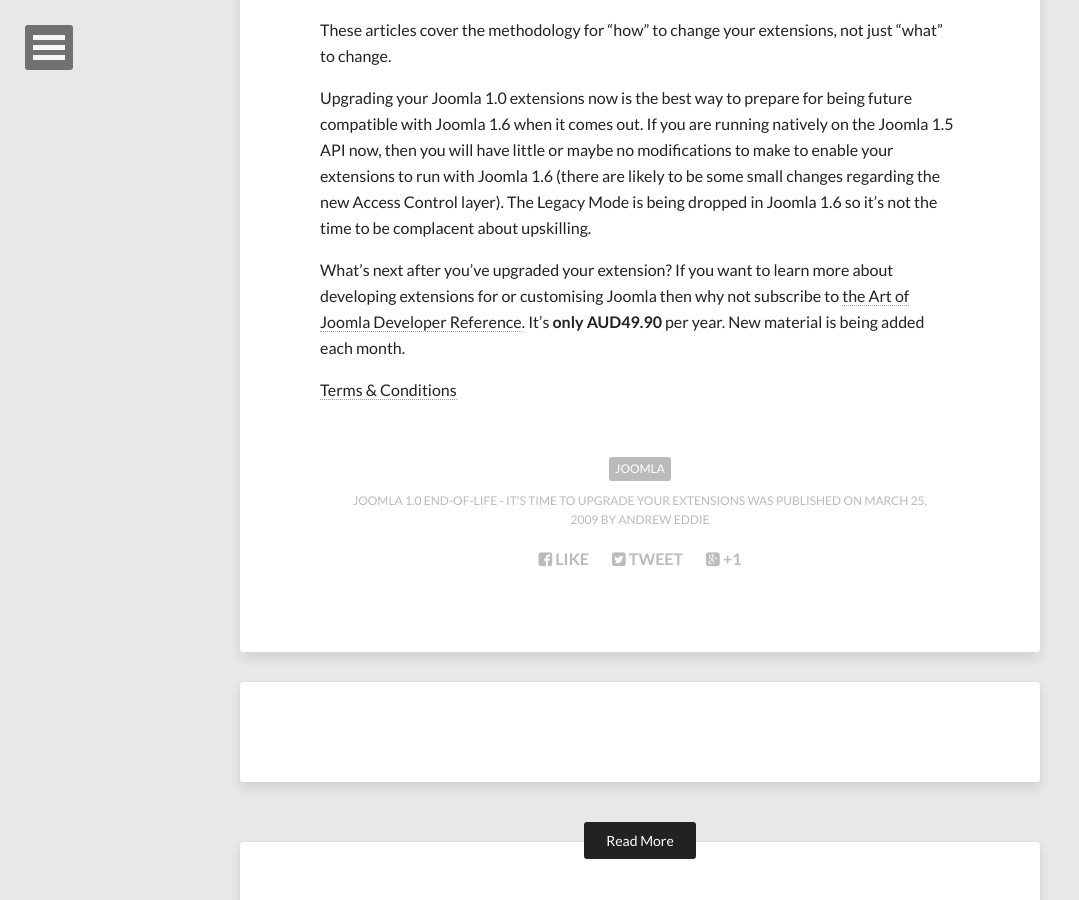
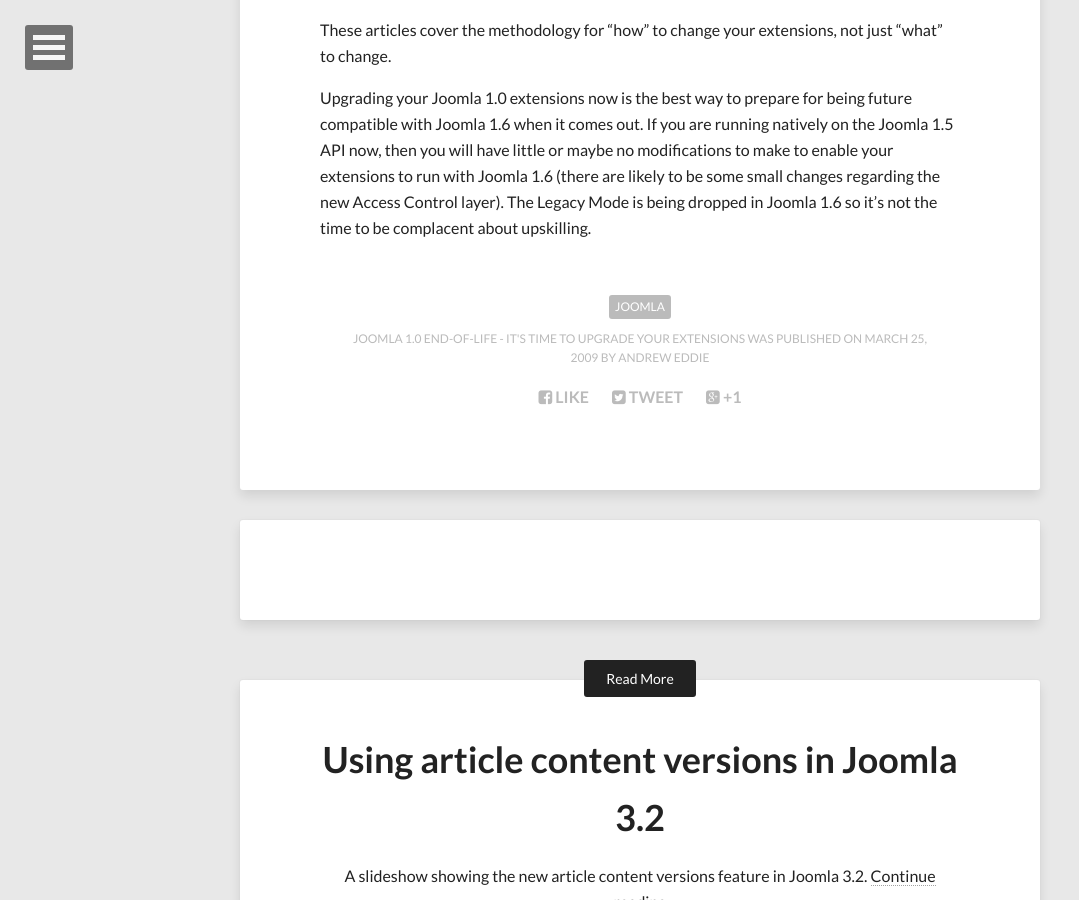
Before and after one commit to eddieajau/eddieajau.github.io, a Jekyll site: the page built from _posts/2009/2009-03-24-joomla-10-end-of-life-its-time-to-upgrade-your-extensions.md, in a window 1280 px wide and 900 px high, scrolled down 907 px. Shown: the whole window, without its empty margins (0-1079 px from the left). Built offline with Jekyll 4.4.1, drawn with Linux system fonts in a browser that asks for light colours; nearby versions of some CDN libraries; comment, search, counter and statistics services are not loaded.

```diff
--- a/_posts/2009/2009-03-24-joomla-10-end-of-life-its-time-to-upgrade-your-extensions.md
+++ b/_posts/2009/2009-03-24-joomla-10-end-of-life-its-time-to-upgrade-your-extensions.md
@@ -27,13 +27,7 @@ These articles cover the methodology for "how" to change your extensions, not ju
 
 Upgrading your Joomla 1.0 extensions now is the best way to prepare for being future compatible with Joomla 1.6 when it comes out.  If you are running natively on the Joomla 1.5 API now, then you will have little or maybe no modifications to make to enable your extensions to run with Joomla 1.6 (there are likely to be some small changes regarding the new Access Control layer).  The Legacy Mode is being dropped in Joomla 1.6 so it's not the time to be complacent about upskilling.
 
-What's next after you've upgraded your extension?  If you want to learn more about developing extensions for or customising Joomla then why not subscribe to [the Art of Joomla Developer Reference][4].  It's **only AUD49.90** per year.  New material is being added each month.
-
-[Terms & Conditions][5]
-
 [0]: http://eddify.me/posts/converting-old-extensions-to-joomla-15.html
 [1]: http://eddify.me/posts/removing-a-legacy-part-1.html "Article: Removing a Legacy: Part 1"
 [2]: http://eddify.me/posts/removing-a-legacy-part-2.html "Article: Removing a Legacy: Part 2"
 [3]: http://eddify.me/posts/removing-a-legacy-part-3.html "Article: Removing a Legacy: Part 3"
-[4]: http://www.theartofjoomla.com/reference.html
-[5]: http://www.theartofjoomla.com/terms-and-conditions.html
```
Also changed, not shown: _pages/about.md (+1 -1 lines), _posts/2009/2009-03-20-converting-old-extensions-to-joomla-15.md (+1 -1 lines), _posts/2010/2010-08-25-artof-editor-103-released.md (+1 -1 lines), 1 other file.
